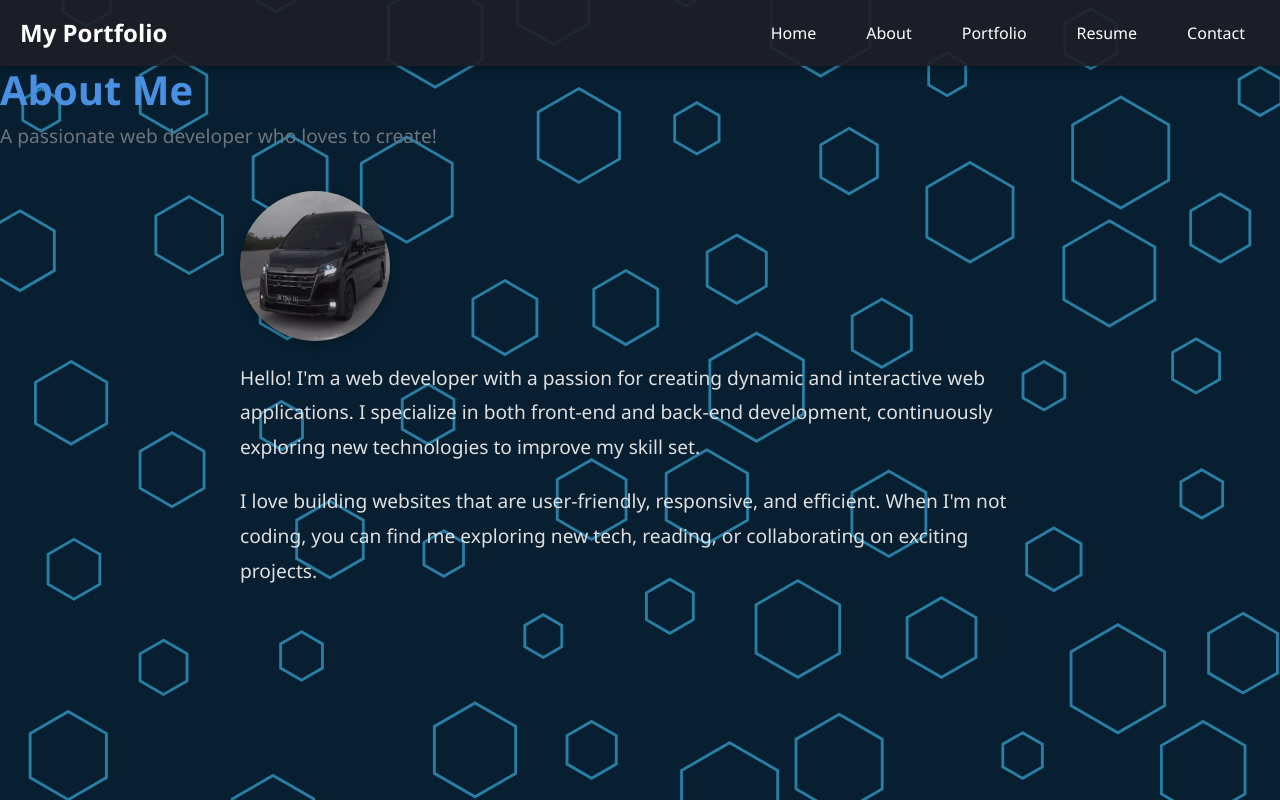
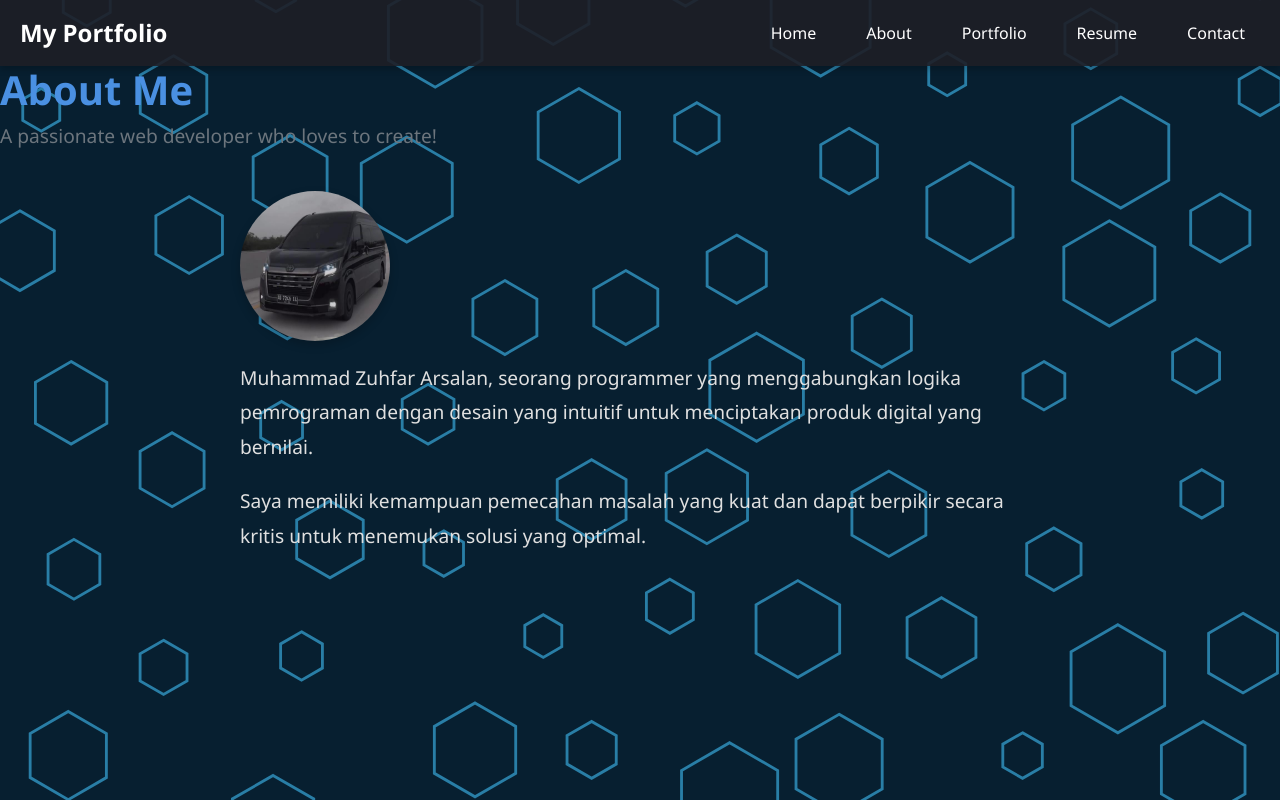
Before and after one commit to zufarajah/responsi_1, a React (Create React App) app: page /about in a window 1280 px wide. Built offline with nearby package versions, Linux system fonts and the light colour scheme.

Commit message:
Update About.js

```diff
--- a/src/components/About.js
+++ b/src/components/About.js
@@ -16,10 +16,10 @@ const About = () => {
 
         <div className="about-text">
           <p>
-            Hello! I'm a web developer with a passion for creating dynamic and interactive web applications. I specialize in both front-end and back-end development, continuously exploring new technologies to improve my skill set.
+            Muhammad Zuhfar Arsalan, seorang programmer yang menggabungkan logika pemrograman dengan desain yang intuitif untuk menciptakan produk digital yang bernilai.
           </p>
           <p>
-            I love building websites that are user-friendly, responsive, and efficient. When I'm not coding, you can find me exploring new tech, reading, or collaborating on exciting projects.
+            Saya memiliki kemampuan pemecahan masalah yang kuat dan dapat berpikir secara kritis untuk menemukan solusi yang optimal.
           </p>
         </div>
       </div>
```
